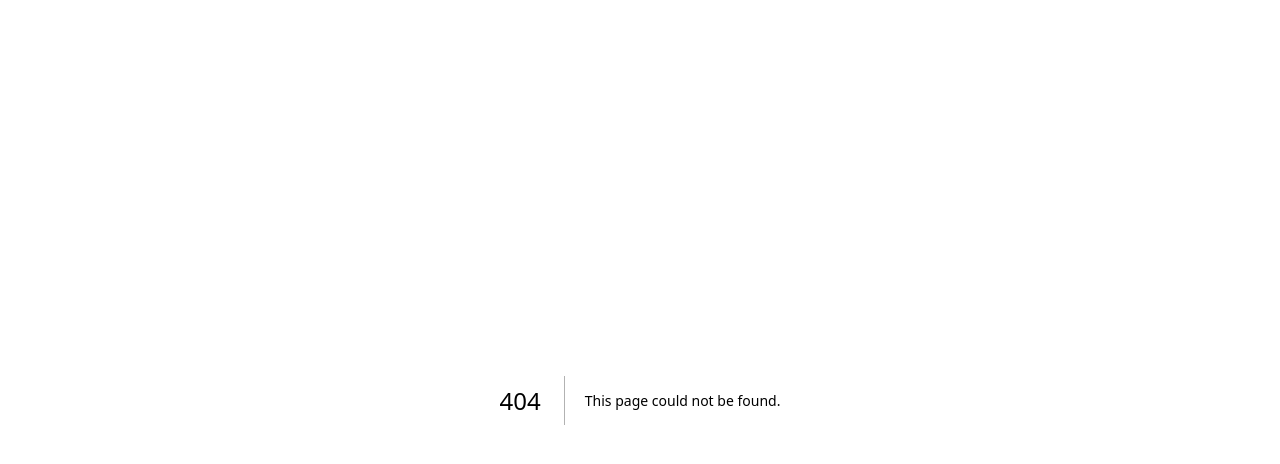
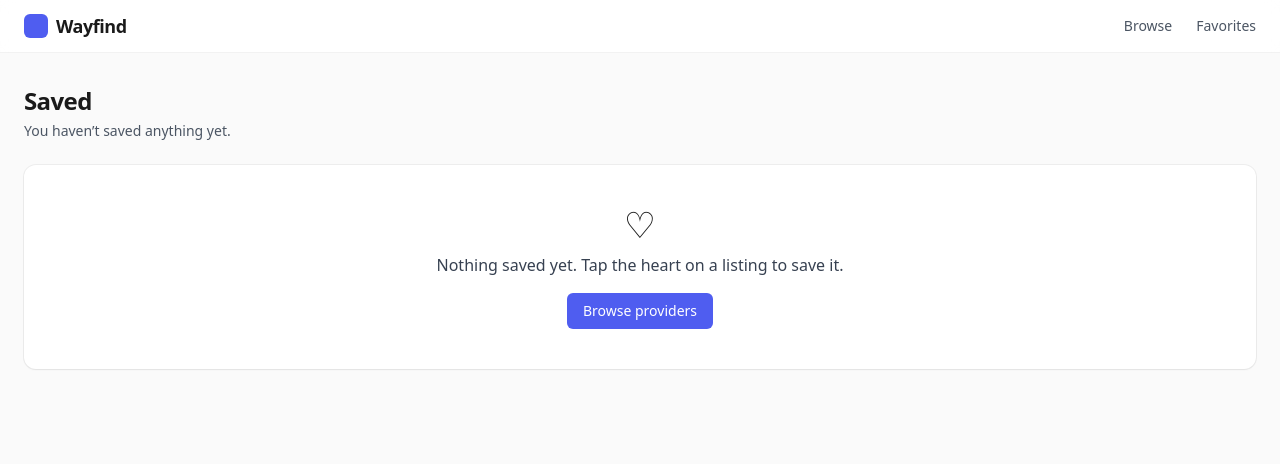
Before and after one commit to dhruv-goyal-10/wayfind, a Next.js app: page /favorites in a window 1280 px wide. Before the commit this address had no page. Shown: the top 464 px of the page. Built offline with nearby package versions, Linux system fonts and the light colour scheme; no server answers; the database is empty.

Commit message:
feat: favorites with anonymous session and saved listings page

```diff
--- /dev/null
+++ b/src/app/favorites/page.tsx
@@ -0,0 +1,54 @@
+'use client';
+
+import { useEffect, useState } from 'react';
+import Link from 'next/link';
+import { SiteHeader } from '@/components/SiteHeader';
+import { ListingGrid } from '@/components/ListingGrid';
+import { useFavorites } from '@/components/FavoritesProvider';
+import { fetchListingsByIds } from '@/lib/listings';
+import type { Listing } from '@/lib/types';
+
+export default function FavoritesPage() {
+  const { ids, ready } = useFavorites();
+  const [listings, setListings] = useState<Listing[]>([]);
+  const [loading, setLoading] = useState(true);
+
+  useEffect(() => {
+    if (!ready) return;
+    setLoading(true);
+    fetchListingsByIds(Array.from(ids))
+      .then(setListings)
+      .finally(() => setLoading(false));
+  }, [ready, ids]);
+
+  return (
+    <div className="min-h-screen">
+      <SiteHeader />
+      <main className="mx-auto max-w-7xl px-6 py-8">
+        <div className="mb-6">
+          <h1 className="text-2xl font-semibold tracking-tight">Saved</h1>
+          <p className="mt-1 text-sm text-gray-600">
+            {ids.size === 0 ? 'You haven’t saved anything yet.' : `${ids.size} saved.`}
+          </p>
+        </div>
+
+        {loading ? (
+          <div className="py-16 text-center text-sm text-gray-500">Loading your saved listings…</div>
+        ) : listings.length === 0 ? (
+          <div className="rounded-xl bg-white p-10 text-center shadow-sm ring-1 ring-black/5">
+            <div className="text-4xl">♡</div>
+            <p className="mt-2 text-gray-700">Nothing saved yet. Tap the heart on a listing to save it.</p>
+            <Link
+              href="/"
+              className="mt-4 inline-block rounded-md bg-brand-500 px-4 py-2 text-sm font-medium text-white hover:bg-brand-600"
+            >
+              Browse providers
+            </Link>
+          </div>
+        ) : (
+          <ListingGrid listings={listings} />
+        )}
+      </main>
+    </div>
+  );
+}
--- a/src/app/layout.tsx
+++ b/src/app/layout.tsx
@@ -1,4 +1,5 @@
 import type { Metadata } from 'next';
+import { FavoritesProvider } from '@/components/FavoritesProvider';
 import './globals.css';
 
 export const metadata: Metadata = {
@@ -9,7 +10,9 @@ export const metadata: Metadata = {
 export default function RootLayout({ children }: { children: React.ReactNode }) {
   return (
     <html lang="en">
-      <body className="min-h-screen font-sans antialiased">{children}</body>
+      <body className="min-h-screen font-sans antialiased">
+        <FavoritesProvider>{children}</FavoritesProvider>
+      </body>
     </html>
   );
 }
--- a/src/app/listings/[slug]/page.tsx
+++ b/src/app/listings/[slug]/page.tsx
@@ -5,6 +5,7 @@ import { SiteHeader } from '@/components/SiteHeader';
 import { ImageGallery } from '@/components/ImageGallery';
 import { Reviews } from '@/components/Reviews';
 import { ContactForm } from '@/components/ContactForm';
+import { FavoriteButton } from '@/components/FavoriteButton';
 
 export default async function ListingDetailPage({ params }: { params: { slug: string } }) {
   const listing = await fetchListingBySlug(params.slug);
@@ -65,8 +66,13 @@ export default async function ListingDetailPage({ params }: { params: { slug: st
 
           <aside className="lg:col-span-1">
             <div className="rounded-xl bg-white p-5 shadow-sm ring-1 ring-black/5 lg:sticky lg:top-20">
-              <div className="text-xs uppercase tracking-wide text-gray-500">Contact</div>
-              <div className="mt-1 text-lg font-semibold">{listing.name}</div>
+              <div className="flex items-start justify-between gap-3">
+                <div>
+                  <div className="text-xs uppercase tracking-wide text-gray-500">Contact</div>
+                  <div className="mt-1 text-lg font-semibold">{listing.name}</div>
+                </div>
+                <FavoriteButton listingId={listing.id} variant="full" />
+              </div>
               <div className="mt-3 space-y-1 text-sm text-gray-600">
                 {listing.phone && <div>📞 {listing.phone}</div>}
                 {listing.website && (
--- /dev/null
+++ b/src/components/FavoriteButton.tsx
@@ -0,0 +1,48 @@
+'use client';
+
+import { useFavorites } from './FavoritesProvider';
+
+interface Props {
+  listingId: string;
+  variant?: 'icon' | 'full';
+}
+
+export function FavoriteButton({ listingId, variant = 'icon' }: Props) {
+  const { isFavorite, toggle } = useFavorites();
+  const active = isFavorite(listingId);
+
+  if (variant === 'full') {
+    return (
+      <button
+        type="button"
+        onClick={() => toggle(listingId)}
+        className={
+          'inline-flex items-center gap-2 rounded-md px-3 py-1.5 text-sm transition ' +
+          (active
+            ? 'bg-rose-50 text-rose-700 ring-1 ring-rose-100 hover:bg-rose-100'
+            : 'bg-gray-100 text-gray-700 hover:bg-gray-200')
+        }
+        aria-pressed={active}
+      >
+        <span>{active ? '♥' : '♡'}</span>
+        {active ? 'Saved' : 'Save'}
+      </button>
+    );
+  }
+
+  return (
+    <button
+      type="button"
+      onClick={(e) => {
+        e.preventDefault();
+        e.stopPropagation();
+        toggle(listingId);
+      }}
+      className="absolute right-3 top-3 z-10 grid h-8 w-8 place-items-center rounded-full bg-white/90 text-lg shadow-sm ring-1 ring-black/5 backdrop-blur transition hover:bg-white"
+      aria-pressed={active}
+      aria-label={active ? 'Remove from favorites' : 'Save to favorites'}
+    >
+      <span className={active ? 'text-rose-500' : 'text-gray-400'}>{active ? '♥' : '♡'}</span>
+    </button>
+  );
+}
--- /dev/null
+++ b/src/components/FavoritesProvider.tsx
@@ -0,0 +1,56 @@
+'use client';
+
+import { createContext, useCallback, useContext, useEffect, useState } from 'react';
+import { addFavorite, loadFavorites, removeFavorite } from '@/lib/favorites';
+
+interface Ctx {
+  ids: Set<string>;
+  isFavorite: (id: string) => boolean;
+  toggle: (id: string) => void;
+  ready: boolean;
+}
+
+const FavoritesContext = createContext<Ctx | null>(null);
+
+export function FavoritesProvider({ children }: { children: React.ReactNode }) {
+  const [ids, setIds] = useState<Set<string>>(new Set());
+  const [ready, setReady] = useState(false);
+
+  useEffect(() => {
+    loadFavorites().then((list) => {
+      setIds(new Set(list));
+      setReady(true);
+    });
+  }, []);
+
+  const isFavorite = useCallback((id: string) => ids.has(id), [ids]);
+
+  const toggle = useCallback(
+    (id: string) => {
+      setIds((prev) => {
+        const next = new Set(prev);
+        if (next.has(id)) {
+          next.delete(id);
+          removeFavorite(id);
+        } else {
+          next.add(id);
+          addFavorite(id);
+        }
+        return next;
+      });
+    },
+    [],
+  );
+
+  return (
+    <FavoritesContext.Provider value={{ ids, isFavorite, toggle, ready }}>
+      {children}
+    </FavoritesContext.Provider>
+  );
+}
+
+export function useFavorites(): Ctx {
+  const ctx = useContext(FavoritesContext);
+  if (!ctx) throw new Error('useFavorites must be used within FavoritesProvider');
+  return ctx;
+}
--- a/src/components/ListingCard.tsx
+++ b/src/components/ListingCard.tsx
@@ -1,6 +1,7 @@
 import Link from 'next/link';
 import Image from 'next/image';
 import type { Listing } from '@/lib/types';
+import { FavoriteButton } from './FavoriteButton';
 
 function priceLabel(n: number) {
   return '$'.repeat(n);
@@ -11,8 +12,9 @@ export function ListingCard({ listing }: { listing: Listing }) {
   return (
     <Link
       href={`/listings/${listing.slug}`}
-      className="group block overflow-hidden rounded-xl bg-white shadow-sm ring-1 ring-black/5 transition hover:shadow-md"
+      className="group relative block overflow-hidden rounded-xl bg-white shadow-sm ring-1 ring-black/5 transition hover:shadow-md"
     >
+      <FavoriteButton listingId={listing.id} />
       <div className="relative aspect-[4/3] w-full overflow-hidden bg-gray-100">
         {cover && (
           <Image
--- /dev/null
+++ b/src/lib/favorites.ts
@@ -0,0 +1,64 @@
+'use client';
+
+import { getSupabase, isSupabaseConfigured } from './supabase';
+
+const STORAGE_KEY = 'wayfind:favorites';
+const SESSION_KEY = 'wayfind:session';
+
+function ensureSessionId(): string {
+  if (typeof window === 'undefined') return '';
+  const existing = window.localStorage.getItem(SESSION_KEY);
+  if (existing) return existing;
+  const id =
+    typeof crypto !== 'undefined' && 'randomUUID' in crypto
+      ? crypto.randomUUID()
+      : Math.random().toString(36).slice(2) + Date.now().toString(36);
+  window.localStorage.setItem(SESSION_KEY, id);
+  return id;
+}
+
+function readLocal(): string[] {
+  if (typeof window === 'undefined') return [];
+  try {
+    const raw = window.localStorage.getItem(STORAGE_KEY);
+    return raw ? (JSON.parse(raw) as string[]) : [];
+  } catch {
+    return [];
+  }
+}
+
+function writeLocal(ids: string[]) {
+  window.localStorage.setItem(STORAGE_KEY, JSON.stringify(ids));
+}
+
+export async function loadFavorites(): Promise<string[]> {
+  const local = readLocal();
+  if (!isSupabaseConfigured()) return local;
+  const supabase = getSupabase()!;
+  const sessionId = ensureSessionId();
+  const { data, error } = await supabase.from('favorites').select('listing_id').eq('session_id', sessionId);
+  if (error) return local;
+  const remote = (data ?? []).map((r) => r.listing_id as string);
+  const merged = Array.from(new Set([...local, ...remote]));
+  writeLocal(merged);
+  return merged;
+}
+
+export async function addFavorite(listingId: string): Promise<void> {
+  const ids = readLocal();
+  if (ids.includes(listingId)) return;
+  writeLocal([...ids, listingId]);
+  if (isSupabaseConfigured()) {
+    const supabase = getSupabase()!;
+    await supabase.from('favorites').upsert({ session_id: ensureSessionId(), listing_id: listingId });
+  }
+}
+
+export async function removeFavorite(listingId: string): Promise<void> {
+  const ids = readLocal().filter((x) => x !== listingId);
+  writeLocal(ids);
+  if (isSupabaseConfigured()) {
+    const supabase = getSupabase()!;
+    await supabase.from('favorites').delete().match({ session_id: ensureSessionId(), listing_id: listingId });
+  }
+}
```
